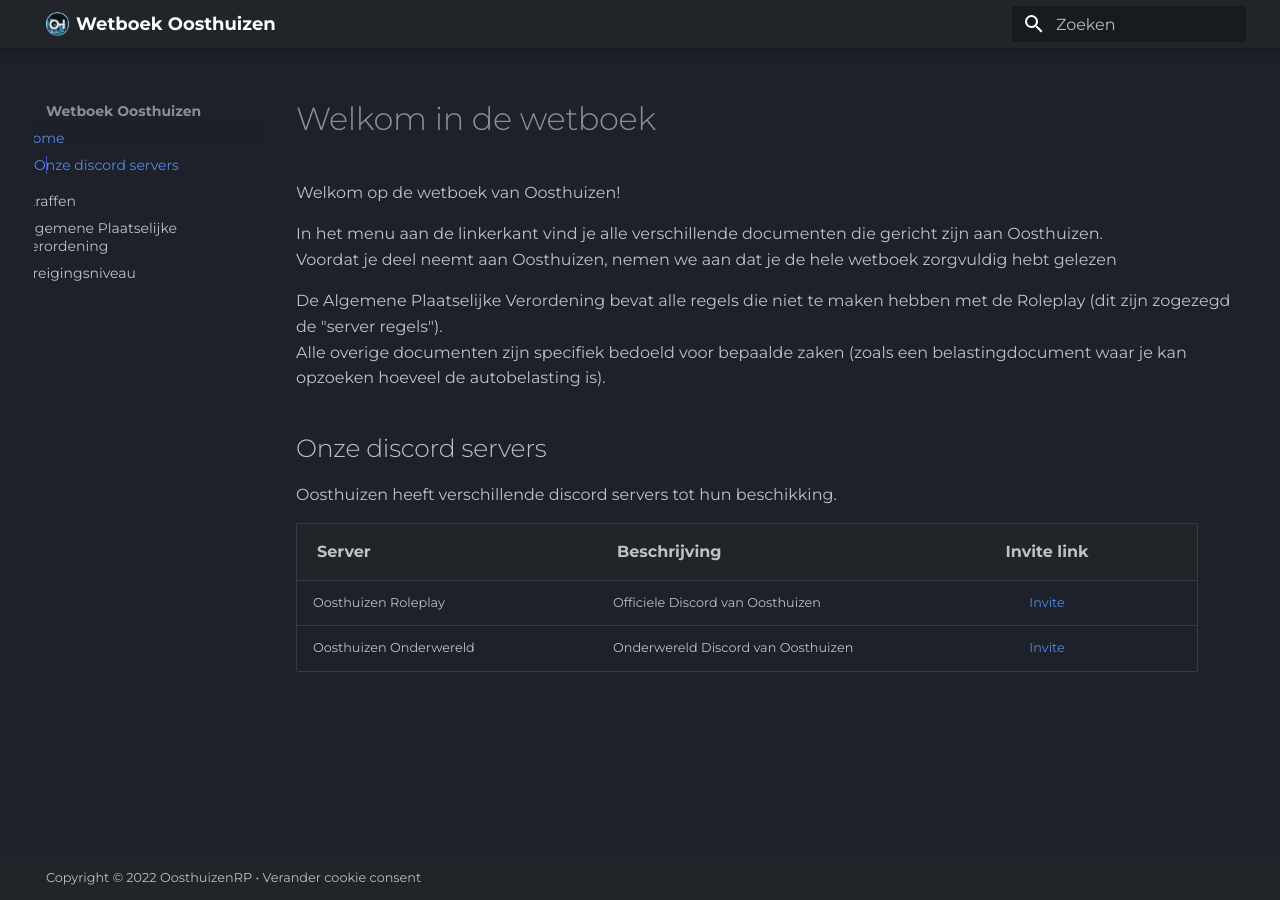
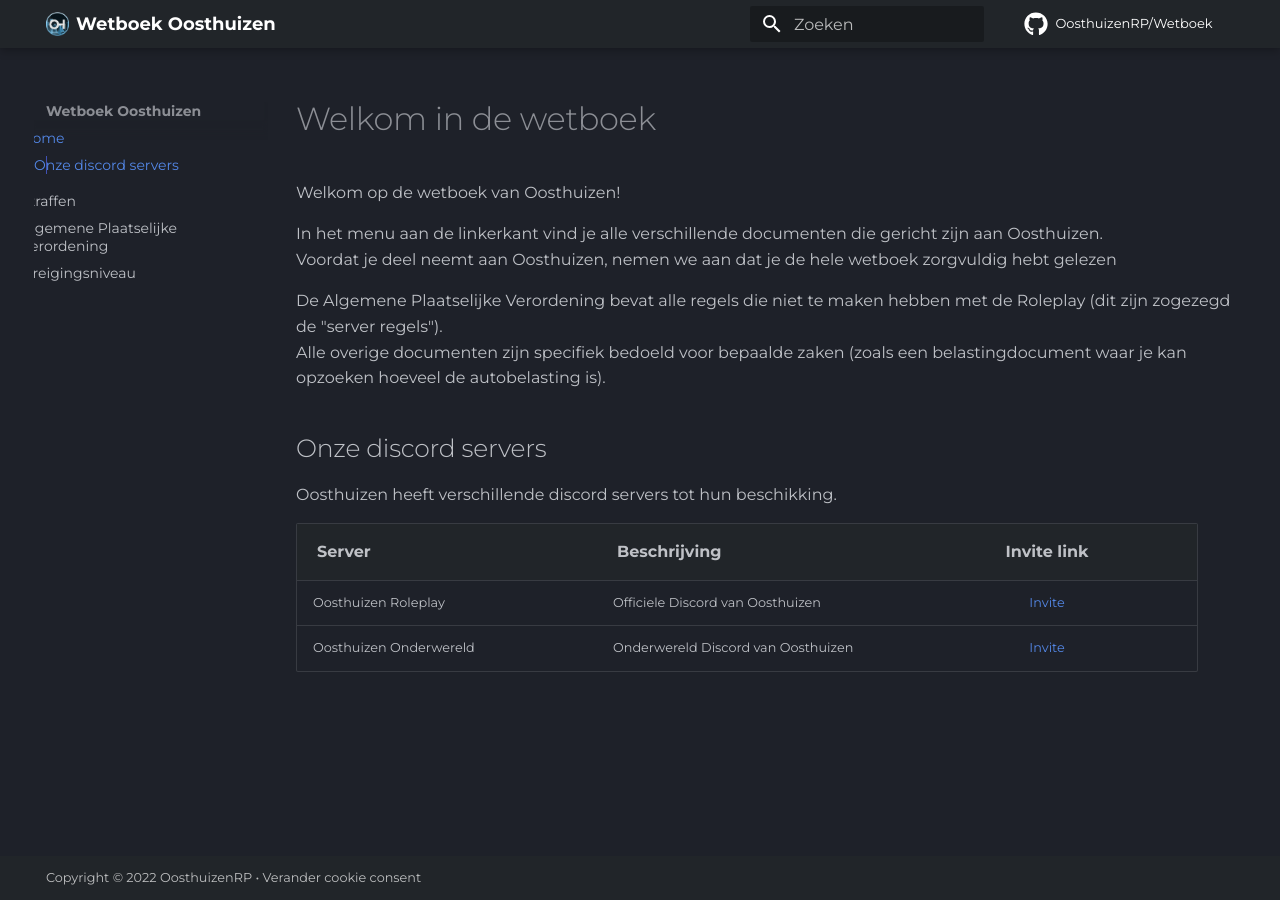
Before and after one commit to yarnof/Wetboek, an MkDocs documentation site: the page built from docs/index.md, in a window 1280 px wide. Built offline with MkDocs 1.6.1 and Material for MkDocs 9.7.7, drawn with Linux system fonts in a browser that asks for light colours; comment, search, counter and statistics services are not loaded; part of the change alters nothing that is shown.

Commit message:
Toch maar repo naam aanpassen

```diff
--- a/mkdocs.yml
+++ b/mkdocs.yml
@@ -1,8 +1,8 @@
 site_name: Wetboek Oosthuizen
 site_url: https://apv.oosthuizenrp.com/
 site_description: Wetboek van Oosthuizen
-# repo_url: https://github.com/OosthuizenRP/OosthuizenWetboek # not needed, if the repo is PRIVATE
-# repo_name: OosthuizenRP/OosthuizenWetboek
+repo_url: https://github.com/OosthuizenRP/Wetboek
+repo_name: OosthuizenRP/Wetboek
 edit_uri: ""
 
 copyright: Copyright &copy; 2022 <a target="_blank" href="https://oosthuizenrp.com/" target="_blank" rel="noopener">OosthuizenRP • <a href="#__consent">Verander cookie consent</a></a>
```
